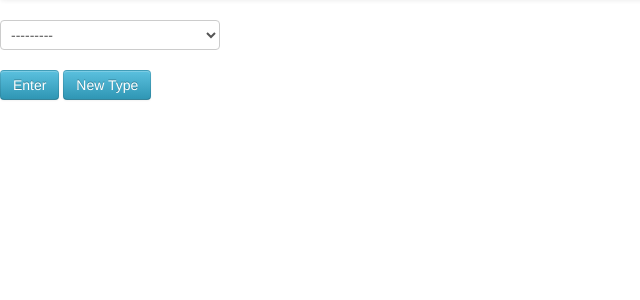
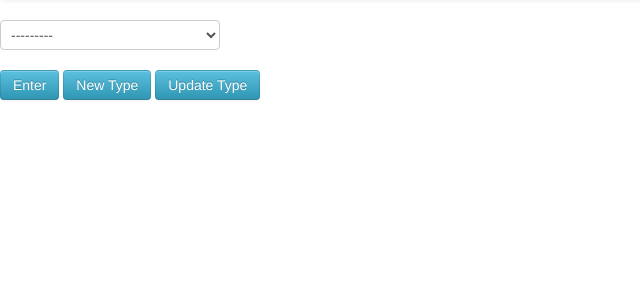
Before and after one commit to karmab/nuages, a Django app: page /nuages/customformedit in a window 1280 px wide. Shown: the part 58-358 px from the top of the page, without its empty margins (0-640 px from the left). Run offline with Django 3.2, Linux system fonts and the light colour scheme; the visitor is signed in with stand-in values (Sample User, id 1); data comes from the database, SQL or seed files in the repository; parts of the project's set-up code (start-up, migrations or seed data) failed here and were passed over; some libraries are stand-ins or nearby versions.

Commit message:
customforms edit js logic

```diff
--- a/portal/views.py
+++ b/portal/views.py
@@ -659,16 +659,16 @@ def customforms(request):
 		exec("type=%s()" % type)
 		for attr in type.fields:
 			if 'max_length' in type.fields[attr].__dict__:
-				fieldname='Character'
+				fieldname='CharField'
 				specific=type.fields[attr].initial
 			elif '_choices' in type.fields[attr].__dict__:
-				fieldname='Choice'
+				fieldname='ChoiceField'
 				#specific=type.fields[attr].choices
 				specific=[]
 				for element in type.fields[attr].choices:
 					specific.append(element[0])
 			elif 'max_value' in type.fields[attr].__dict__:
-				fieldname='Integer'
+				fieldname='IntegerField'
 				specific=type.fields[attr].initial
 			attributes.append([attr,fieldname,specific,type.fields[attr].required])
 		attributes = json.dumps(attributes)
@@ -713,16 +713,16 @@ def customformedit(request):
 		exec("type=%s()" % type)
 		for attr in type.fields:
 			if 'max_length' in type.fields[attr].__dict__:
-				fieldname='Char'
+				fieldname='CharField'
 				specific=type.fields[attr].initial
 			elif '_choices' in type.fields[attr].__dict__:
-				fieldname='Choice'
+				fieldname='ChoiceField'
 				#specific=type.fields[attr].choices
 				specific=[]
 				for element in type.fields[attr].choices:
 					specific.append(element[0])
 			elif 'max_value' in type.fields[attr].__dict__:
-				fieldname='Int'
+				fieldname='IntegerField'
 				specific=type.fields[attr].initial
 			attributes.append([attr,fieldname,specific,type.fields[attr].required])
 		attributes = json.dumps(attributes)
--- a/static/js/customforms.js
+++ b/static/js/customforms.js
@@ -8,27 +8,32 @@ function addparam() {
    if ( paramrequired == true ) {
     required = "checked" ;
     }
-   newattr = '<tr id="'+paramname+'"><td>'+paramname+'</td><td>'+paramtype+'</td><td><input type="text" value="'+paramdefault+'"></td><td><input type="checkbox" '+required+'></td>'+'<td><input type="submit" class="btn btn-info" value="remove" onclick="removeparam(\''+paramname+'\');"></td></tr>';
+   newattr = '<tr id="'+paramname+'"><td>'+paramname+'</td><td id="'+paramname+'-type">'+paramtype+'</td><td><input type="text" id="'+paramname+'-default" '+'value="'+paramdefault+'"></td><td><input id="'+paramname+'-required" '+'type="checkbox" '+required+'></td>'+'<td><input type="submit" class="btn btn-info" value="remove" onclick="removeparam(\''+paramname+'\');"></td></tr>';
    $('#newparameter').replaceWith(newattr);
+   if ( $('#parameters').html() == "" ) {
+   $('#parameters').append(paramname);
+   }
+   else {
    $('#parameters').append(" "+paramname);
-   $('#forminfo').append('<tr id="newparameter" ><td><input type="text" id="newparameter-name" ></td><td><select id="newparameter-type"><option value="CharField">Char</option><option value="ChoiceField">Choice</option><option value="IntegerField">Int</option></select></td><td><input type="text" id="newparameter-default"></td><td><input id="newparameter-required" type="checkbox"></td><td><input type="submit" class="btn btn-info" value="remove" onclick="removenewparam();"></td</tr>');
+   }
+   $('#forminfo').append('<tr id="newparameter" ><td><input type="text" id="newparameter-name" ></td><td><select id="newparameter-type"><option value="CharField">CharField</option><option value="ChoiceField">ChoiceField</option><option value="IntegerField">IntegerField</option></select></td><td><input type="text" id="newparameter-default"></td><td><input id="newparameter-required" type="checkbox"></td><td><input type="submit" class="btn btn-info" value="remove" onclick="removenewparam();"></td</tr>');
   }
   else if ( $('#newparameter-name').val() == "" ) {
    $("#result").html("<div class='alert alert-error'><button type='button' class='close' data-dismiss='alert'>&times;</button>Name required for your new parameter!</div>");
    $("#results").show(200);
   }
   else {
-   $('#forminfo').append('<tr id="newparameter" ><td><input type="text" id="newparameter-name" ></td><td><select id="newparameter-type"><option value="CharField">Char</option><option value="ChoiceField">Choice</option><option value="IntegerField">Int</option></select></td><td><input type="text" id="newparameter-default"></td><td><input id="newparameter-required" type="checkbox"></td><td><input type="submit" class="btn btn-info" value="remove" onclick="removenewparam();"></td</tr>');
+   $('#forminfo').append('<tr id="newparameter" ><td><input type="text" id="newparameter-name" ></td><td><select id="newparameter-type"><option value="CharField">CharField</option><option value="ChoiceField">ChoiceField</option><option value="IntegerField">IntegerField</option></select></td><td><input type="text" id="newparameter-default"></td><td><input id="newparameter-required" type="checkbox"></td><td><input type="submit" class="btn btn-info" value="remove" onclick="removenewparam();"></td</tr>');
   }
 }
 
 function customformcreate() {
    $('#parameters').replaceWith('<div id="parameters"></div>');
    $('#for_newtype').remove();
-   $('#newtype').remove();
-   $('#forminfo').replaceWith('<label id="for_newtype">New type name:</label><input type="text" id="newtype" ><table id="forminfo" border="1" class="alert alert-info"><tr><td>Attribute</td><td>Type</td><td>Value(s)</td><td>Required</td></tr>');
-   $('#forminfo').append('<tr id="newparameter" ><td><input type="text" id="newparameter-name" ></td><td><select id="newparameter-type"><option value="CharField">Char</option><option value="ChoiceField">Choice</option><option value="IntegerField">Int</option></select></td><td><input type="text" id="newparameter-default"></td><td><input id="newparameter-required" type="checkbox"></td><td><input type="submit" class="btn btn-info" value="remove" onclick="removenewparam();"></td</tr>');
-   $('#forminfo').append('<input type="submit"  class="btn btn-info" value="add parameter" onclick="addparam();"><input type="submit"  class="btn btn-info" value="update type" onclick="updatetype();"></table><p>');
+   $('#id_newtype').remove();
+   $('#forminfo').replaceWith('<label id="for_newtype">New type name:</label><input type="text" id="id_newtype" ><table id="forminfo" border="1" class="alert alert-info"><tr><td>Attribute</td><td>Type</td><td>Value(s)</td><td>Required</td></tr>');
+   $('#forminfo').append('<tr id="newparameter" ><td><input type="text" id="newparameter-name" ></td><td><select id="newparameter-type"><option value="CharField">Charfield</option><option value="ChoiceField">ChoiceField</option><option value="IntegerField">IntegerField</option></select></td><td><input type="text" id="newparameter-default"></td><td><input id="newparameter-required" type="checkbox"></td><td><input type="submit" class="btn btn-info" value="remove" onclick="removenewparam();"></td</tr>');
+   $('#forminfo').append('<input type="submit"  class="btn btn-info" value="add parameter" onclick="addparam();"></table><p>');
  }
 
 function removeparam(element) {
@@ -83,6 +88,8 @@ function customformget() {
 }
 
 function customformedit() {
+  $('#for_newtype').remove();
+  $('#id_newtype').remove();
   $("#forminfo").hide();
   var type = $('#id_type').val();
   if ( type == '' ) {
@@ -97,16 +104,21 @@ function customformedit() {
         var attributeslist = '';
         var attributesinfo = '';
         $.each(data, function(index, parameter) {
+        if ( index == 0 ) {
+        attributeslist = parameter[0];
+        } else {
         attributeslist = attributeslist+" "+parameter[0];
+        }
   	var required = '';
 	if ( parameter[3] == true ) {
 	required = "checked" ;
 	}
-       newattr = '<tr id="'+parameter[0]+'"><td>'+parameter[0]+'</td><td>'+parameter[1]+'</td><td><input type="text" value="'+parameter[2]+'"></td><td><input type="checkbox" '+required+'></td>'+'<td><input type="submit" class="btn btn-info" value="remove" onclick="removeparam(\''+parameter[0]+'\');"></td></tr>';
+       //newattr = '<tr id="'+parameter[0]+'"><td>'+parameter[0]+'</td><td>'+parameter[1]+'</td><td><input type="text" value="'+parameter[2]+'"></td><td><input type="checkbox" '+required+'></td>'+'<td><input type="submit" class="btn btn-info" value="remove" onclick="removeparam(\''+parameter[0]+'\');"></td></tr>';
+       newattr = '<tr id="'+parameter[0]+'"><td>'+parameter[0]+'</td><td id="'+parameter[0]+'-type">'+parameter[1]+'</td><td><input type="text" id="'+parameter[0]+'-default" '+'value="'+parameter[2]+'"></td><td><input id="'+parameter[0]+'-required" '+'type="checkbox" '+required+'></td>'+'<td><input type="submit" class="btn btn-info" value="remove" onclick="removeparam(\''+parameter[0]+'\');"></td></tr>';
         attributesinfo = attributesinfo+newattr;
         });
         $('#forminfo').append(attributesinfo);
-        $('#forminfo').append('<input type="submit"  class="btn btn-info" value="add parameter" onclick="addparam();"><input type="submit"  class="btn btn-info" value="update type" onclick="updatetype();"></table><p>');
+        $('#forminfo').append('<input type="submit"  class="btn btn-info" value="add parameter" onclick="addparam();"></table><p>');
         $("#forminfo").show(500);
         $('#parameters').html(attributeslist);
         },
@@ -115,3 +127,25 @@ function customformedit() {
         }
         });
 }
+
+function customformupdate() {
+ if ( ( $('#id_type').val() == "" ) && ( $('#id_newtype').length == 0 ) ) {
+ return;
+ }
+ else if ( ( $('#id_newtype').length != 0 ) && ( $('#id_newtype').val() != "" ) )  {
+  type=$('#id_newtype').val();
+ }
+ else if ( $('#id_type').val() != "" ) {
+  type=$('#id_type').val();
+ }
+ parameters = $('#parameters').html();
+ data = [];
+ var parameters = parameters.split(' ');
+ $.each(parameters, function(index, paramname) {
+ paramtype=$('#'+paramname+"-type").html();
+ paramdefault=$('#'+paramname+"-default").val();
+ paramrequired=$('#'+paramname+"-required").prop("checked");
+ data[index] = paramname+";"+paramtype+";"+paramdefault+";"+paramrequired;
+ });
+ alert(data);
+}
--- a/templates/customformedit.html
+++ b/templates/customformedit.html
@@ -17,6 +17,7 @@
 
 <input name="voila" type="submit" class="btn btn-info"  value="Enter" onclick="customformedit();"/>
 <input type="submit" class="btn btn-info"  value="New Type" onclick="customformcreate();"/>
+<input type="submit" class="btn btn-info"  value="Update Type" onclick="customformupdate();"/>
 <p id="error"></p>
 <table><p id="forminfo"></p></table>
 <p id="result"></p>
```
